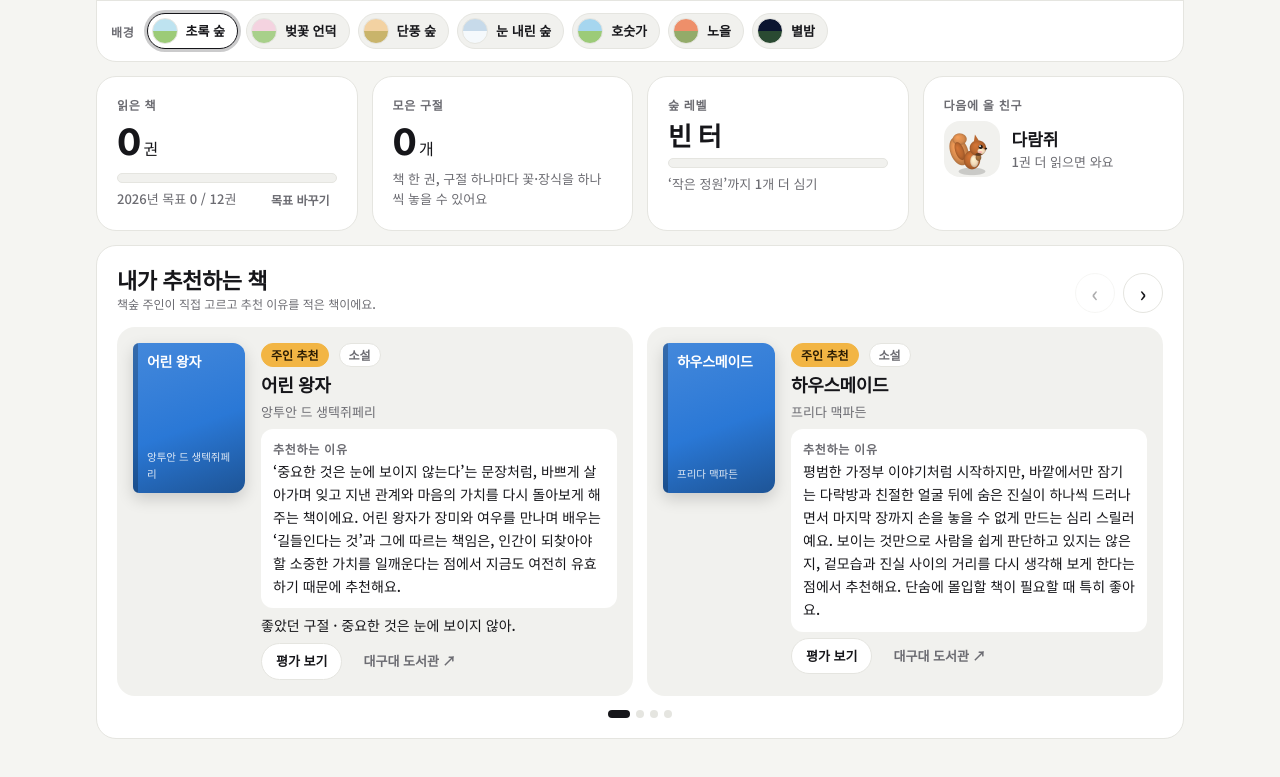
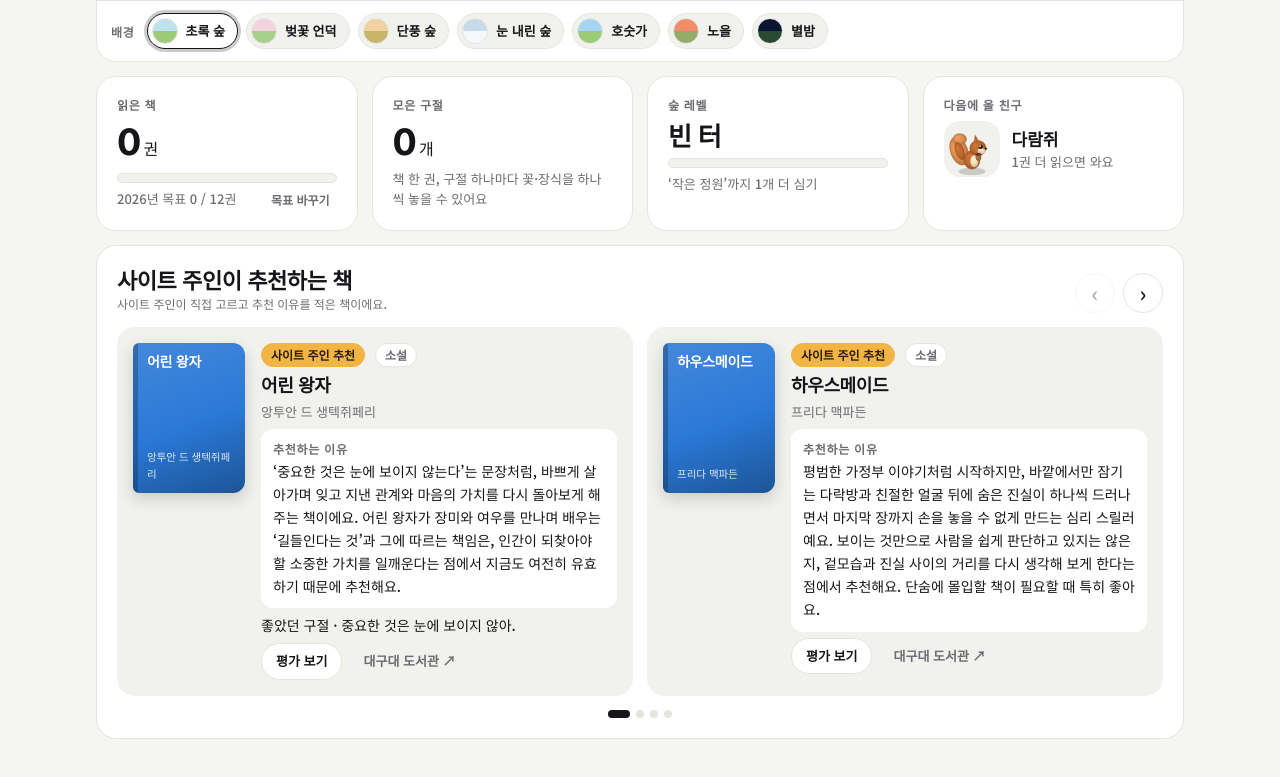
Before and after one commit to cho602/site04, a plain HTML site: page index.html in a window 1280 px wide. Shown: the part 681-1458 px from the top of the page. Drawn offline with nearby package versions, Linux system fonts and the light colour scheme; a web font is replaced by a local one.

Commit message:
Rename recommendation section to 사이트 주인
Co-Authored-By: Claude Opus 5.5 <noreply@anthropic.com>

```diff
--- a/index.html
+++ b/index.html
@@ -355,7 +355,7 @@ textarea { resize: vertical; min-height: 64px; line-height: 1.6; }
   </div>
   <section class="panel reco" aria-roledescription="carousel" aria-labelledby="reco-h">
     <div class="reco-head">
-      <div><h2 id="reco-h">내가 추천하는 책</h2><p class="note" id="reco-note">책숲 주인이 직접 고르고 추천 이유를 적은 책이에요.</p></div>
+      <div><h2 id="reco-h">사이트 주인이 추천하는 책</h2><p class="note" id="reco-note">사이트 주인이 직접 고르고 추천 이유를 적은 책이에요.</p></div>
       <div class="reco-nav"><button type="button" class="navb" id="reco-prev" aria-label="이전 책">‹</button><button type="button" class="navb" id="reco-next" aria-label="다음 책">›</button></div>
     </div>
     <div class="reco-track" id="reco-track" tabindex="0" aria-label="추천 도서 목록, 좌우로 밀어서 넘기기"></div>
@@ -1819,7 +1819,7 @@ textarea { resize: vertical; min-height: 64px; line-height: 1.6; }
     const pickKeys = new Set(OWNER_PICKS.map((p) => normTitle(p.title)));
     const extra = state.books.filter((b) => isReco(b) && !pickKeys.has(normTitle(b.title))).sort((a, b) => (b.rating || 0) - (a.rating || 0) || (b.finishedAt || "").localeCompare(a.finishedAt || ""));
     const list = [...fixed, ...extra];
-    $("#reco-note").textContent = extra.length ? "책숲 주인이 고른 추천 도서 " + fixed.length + "권과, 내가 추천한 책 " + extra.length + "권이에요." : "책숲 주인이 직접 고르고 추천 이유를 적은 책이에요.";
+    $("#reco-note").textContent = extra.length ? "사이트 주인이 고른 추천 도서 " + fixed.length + "권과, 내가 추천한 책 " + extra.length + "권이에요." : "사이트 주인이 직접 고르고 추천 이유를 적은 책이에요.";
     const keep = track.scrollLeft;
     if (!list.length) { track.replaceChildren(h("p", { class: "empty", style: "flex: 1 0 100%" }, state.mode === "loading" ? "불러오는 중이에요." : "아직 추천한 책이 없어요. 책에 별점 4점 이상을 주거나 내 책장에서 ‘추천’을 눌러 보세요.")); updateDots(); return; }
     track.replaceChildren(...list.map((b, i) => {
@@ -1829,7 +1829,7 @@ textarea { resize: vertical; min-height: 64px; line-height: 1.6; }
       const q = (b.quotes || [])[0], agg = aggFor(b.title);
       return h("article", { class: "slide", role: "group", "aria-roledescription": "slide", "aria-label": (i + 1) + " / " + list.length + ": " + b.title }, cover,
         h("div", { class: "slide-body" },
-          h("div", { class: "meta" }, b.fixed ? h("span", { class: "gtag", style: "background: var(--pop); color: var(--pop-ink); border-color: var(--pop)" }, "주인 추천") : h("span", { class: "gtag" }, "내 추천"), b.genre ? h("span", { class: "gtag" }, b.genre) : null, b.rating ? h("span", { class: "st" }, stars(b.rating)) : null, agg ? aggBadge(b.title) : null),
+          h("div", { class: "meta" }, b.fixed ? h("span", { class: "gtag", style: "background: var(--pop); color: var(--pop-ink); border-color: var(--pop)" }, "사이트 주인 추천") : h("span", { class: "gtag" }, "내 추천"), b.genre ? h("span", { class: "gtag" }, b.genre) : null, b.rating ? h("span", { class: "st" }, stars(b.rating)) : null, agg ? aggBadge(b.title) : null),
           h("h3", null, b.title), b.author ? h("span", { class: "sub" }, b.author) : null,
           b.why ? h("div", { class: "why-box" }, h("span", { class: "lbl" }, "추천하는 이유"), h("p", null, b.why)) : (b.review ? h("p", { class: "why", style: "margin:0" }, "“" + b.review + "”") : null),
           q ? h("blockquote", null, "좋았던 구절 · " + q.text) : null,
```
